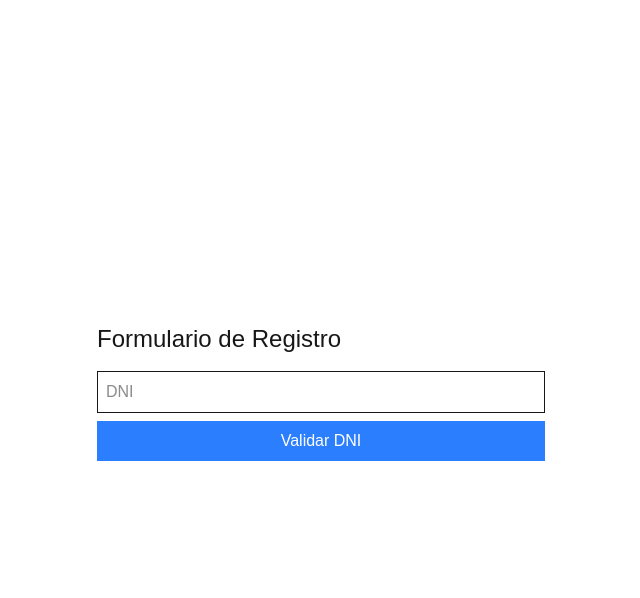
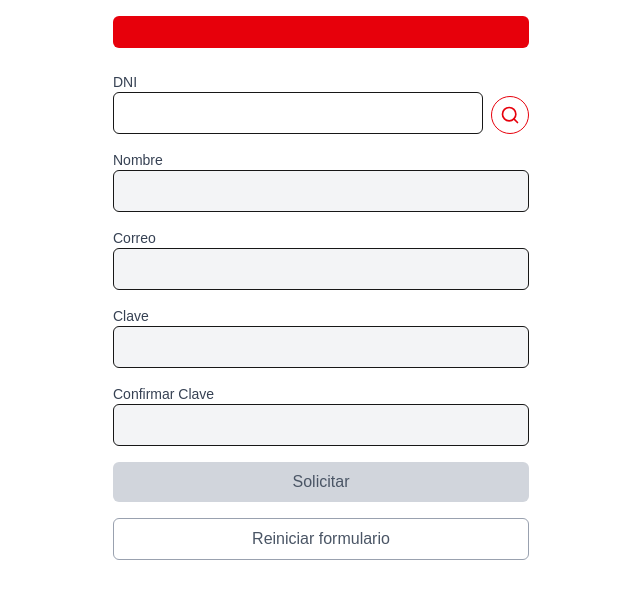
Before and after one commit to tdpcorpsa/singup, a Next.js app: page / in a window 1280 px wide. Shown: the top 598 px of the page, without its empty margins (319-959 px from the left). Built offline with nearby package versions, Linux system fonts and the light colour scheme.

Commit message:
Primer commit - registro con verificación de correo

```diff
--- a/package.json
+++ b/package.json
@@ -9,6 +9,9 @@
     "lint": "next lint"
   },
   "dependencies": {
+    "bcryptjs": "^3.0.2",
+    "jsonwebtoken": "^9.0.2",
+    "lucide-react": "^0.536.0",
     "next": "15.4.5",
     "nodemailer": "^7.0.5",
     "react": "19.1.0",
@@ -17,6 +20,8 @@
   "devDependencies": {
     "@eslint/eslintrc": "^3",
     "@tailwindcss/postcss": "^4.1.11",
+    "@types/bcryptjs": "^2.4.6",
+    "@types/jsonwebtoken": "^9.0.10",
     "@types/node": "^20",
     "@types/nodemailer": "^6.4.17",
     "@types/react": "^19",
--- a/src/app/api/check-dni/route.ts
+++ b/src/app/api/check-dni/route.ts
@@ -1,9 +1,11 @@
 import { NextResponse } from "next/server";
-
-const allowedDnis = ["12345678", "87654321", "11111111"];
 
 export async function POST(req: Request) {
   const { dni } = await req.json();
-  const valid = allowedDnis.includes(dni);
-  return NextResponse.json({ valid });
+
+  const baseUrl = process.env.NEXT_PUBLIC_TDP_API_BASE_URL;
+  const apiRes = await fetch(`${baseUrl}/rest/security/trabajador/check/${dni}`);
+  const data = await apiRes.json();
+
+  return NextResponse.json(data);
 }
--- a/src/app/api/send-verification-email/route.ts
+++ b/src/app/api/send-verification-email/route.ts
@@ -1,17 +1,32 @@
 import { NextResponse } from "next/server";
 import nodemailer from "nodemailer";
+import jwt from "jsonwebtoken";
+import bcrypt from "bcryptjs";
 
 const transporter = nodemailer.createTransport({
   service: "gmail",
   auth: {
-    user: "tu.email.de.prueba@gmail.com",
-    pass: "tu-contraseña-o-app-password",
+    user: process.env.EMAIL_USER,
+    pass: process.env.EMAIL_PASS,
   },
 });
 
 export async function POST(req: Request) {
-  const { email } = await req.json();
-  const token = Math.random().toString(36).substring(2, 15);
+  const { dni, nombreCompleto, email, clave } = await req.json();
+
+  const hashedPassword = await bcrypt.hash(clave, 10);
+
+  const token = jwt.sign(
+    {
+      dni,
+      nombreCompleto,
+      email,
+      hashedPassword,
+    },
+    process.env.JWT_SECRET as string,
+    { expiresIn: "10m" }
+  );
+
   const verificationUrl = `http://localhost:3000/verify-email?token=${token}`;
 
   await transporter.sendMail({
--- /dev/null
+++ b/src/app/api/verify-email/route.ts
@@ -0,0 +1,42 @@
+import { NextResponse } from "next/server";
+import jwt from "jsonwebtoken";
+
+interface Usuario {
+  dni: string;
+  nombreCompleto: string;
+  email: string;
+  hashedPassword: string;
+}
+
+const fakeDB: Usuario[] = [];
+
+export async function GET(req: Request) {
+  const { searchParams } = new URL(req.url);
+  const token = searchParams.get("token");
+
+  if (!token) {
+    return NextResponse.json({ success: false, message: "Token inválido" }, { status: 400 });
+  }
+
+  try {
+    const payload = jwt.verify(token, process.env.JWT_SECRET as string) as {
+      dni: string;
+      nombreCompleto: string;
+      email: string;
+      hashedPassword: string;
+    };
+
+    fakeDB.push({
+      dni: payload.dni,
+      nombreCompleto: payload.nombreCompleto,
+      email: payload.email,
+      hashedPassword: payload.hashedPassword,
+    });
+
+    console.log("Usuario registrado:", fakeDB);
+
+    return NextResponse.json({ success: true, data: payload });
+  } catch {
+    return NextResponse.json({ success: false, message: "Token inválido o expirado" }, { status: 400 });
+  }
+}
--- a/src/app/page.tsx
+++ b/src/app/page.tsx
@@ -1,67 +1,223 @@
 "use client";
-import { useState } from "react";
+import { useState, useEffect } from "react";
+import { Search } from "lucide-react";
 
 export default function Home() {
   const [dni, setDni] = useState("");
+  const [dniValid, setDniValid] = useState(false);
+  const [nombreCompleto, setNombreCompleto] = useState("");
   const [email, setEmail] = useState("");
-  const [dniValid, setDniValid] = useState(false);
-  const [emailSent, setEmailSent] = useState(false);
+  const [clave, setClave] = useState("");
+  const [confirmarClave, setConfirmarClave] = useState("");
+  const [, setEmailSent] = useState(false);
+  const [formValid, setFormValid] = useState(false);
+const [isSearching, setIsSearching] = useState(false);
+const [showPopup, setShowPopup] = useState(false);
+const [emailError, setEmailError] = useState("");
+const [claveError, setClaveError] = useState("");
+const [confirmarClaveError, setConfirmarClaveError] = useState("");
+const [isLoading, setIsLoading] = useState(false);
 
 const handleDniCheck = async () => {
-    const res = await fetch("/api/check-dni", {
+  setIsSearching(true);
+  const res = await fetch(`/api/check-dni`, {
     method: "POST",
     headers: { "Content-Type": "application/json" },
-      body: JSON.stringify({ dni }),
+    body: JSON.stringify({ dni })
   });
   const data = await res.json();
-    setDniValid(data.valid);
+
+  if (data?.data?.ESTADO === "ACTIVO") {
+    setDniValid(true);
+    setNombreCompleto(data.data.NOMBRE.trim());
+  } else {
+    setDniValid(false);
+    setNombreCompleto("");
+    alert("DNI no válido o trabajador no activo");
+  }
+  setIsSearching(false);
+};
+
+
+  const handleResetForm = () => {
+    setDni("");
+    setDniValid(false);
+    setNombreCompleto("");
+    setEmail("");
+    setClave("");
+    setConfirmarClave("");
+    setEmailSent(false);
+    setFormValid(false);
   };
 
   const handleSendEmail = async () => {
+  if (emailError || claveError || confirmarClaveError || !formValid) return;
+
+  setIsLoading(true);
   const res = await fetch("/api/send-verification-email", {
     method: "POST",
     headers: { "Content-Type": "application/json" },
-      body: JSON.stringify({ email }),
+    body: JSON.stringify({ dni, nombreCompleto, email, clave })
   });
-    if (res.ok) setEmailSent(true);
+
+  setIsLoading(false);
+    if (res.ok)
+  setEmailSent(true);
+  setShowPopup(true);
+  handleResetForm();
 };
+useEffect(() => {
+  // Email formato simple regex
+const emailRegex = /^[\w.-]+@([\w-]+\.)+[\w-]{2,4}$/;
+  if (email && !emailRegex.test(email)) {
+    setEmailError("Ingresa un correo válido.");
+  } else {
+    setEmailError("");
+  }
+
+  // Clave mínimo 6 caracteres
+  if (clave && clave.length < 6) {
+    setClaveError("Clave mínima de 6 caracteres.");
+  } else {
+    setClaveError("");
+  }
+
+  // Confirmar clave
+  if (confirmarClave && clave !== confirmarClave) {
+    setConfirmarClaveError("Las claves no coinciden.");
+  } else {
+    setConfirmarClaveError("");
+  }
+}, [email, clave, confirmarClave]);
+
+  useEffect(() => {
+    if (
+      dniValid &&
+      nombreCompleto.trim() &&
+      email.trim() &&
+      clave &&
+      confirmarClave &&
+      clave === confirmarClave
+    ) {
+      setFormValid(true);
+    } else {
+      setFormValid(false);
+    }
+  }, [dniValid, nombreCompleto, email, clave, confirmarClave]);
 
   return (
-    <main className="flex min-h-screen flex-col items-center justify-center p-4">
-      <div className="w-full max-w-md">
-        <h1 className="text-2xl mb-4">Formulario de Registro</h1>
+    <div className="max-w-md mx-auto p-4">
+      <header className="bg-red-600 text-white py-4 px-6 rounded-md flex justify-between items-center">
+
+      </header>
+
+      <form className="space-y-4 mt-6" onSubmit={(e) => { e.preventDefault(); handleDniCheck(); }}>
+        <div className="flex items-end gap-2">
+          <div className="flex-1">
+            <label className="block text-sm font-medium text-gray-700">DNI</label>
             <input
               type="text"
-          placeholder="DNI"
               value={dni}
               onChange={(e) => setDni(e.target.value)}
-          className="border p-2 w-full mb-2"
+disabled={dniValid || isSearching}
+className={`w-full border rounded-md px-3 py-2 ${(dniValid || isSearching) ? "bg-gray-100 cursor-not-allowed" : ""}`}
+
             />
+          </div>
 <button
-          onClick={handleDniCheck}
-          className="bg-blue-500 text-white px-4 py-2 w-full mb-4"
+  type="submit"
+  disabled={isSearching || dniValid}
+  className={`p-2 rounded-full border border-red-600 text-red-600 ${!dniValid && !isSearching ? "hover:bg-red-100" : "cursor-not-allowed opacity-50"}`}
 >
-          Validar DNI
+  {isSearching ? <div className="animate-spin border-2 border-red-600 border-t-transparent rounded-full w-5 h-5"></div> : <Search className="w-5 h-5" />}
 </button>
-        {dniValid && (
-          <>
+        </div>
+
+        <div>
+          <label className="block text-sm font-medium text-gray-700">Nombre</label>
+          <input
+            type="text"
+            value={nombreCompleto}
+            readOnly
+            className="w-full border rounded-md px-3 py-2 bg-gray-100"
+          />
+        </div>
+
+<div>
+  <label className="block text-sm font-medium text-gray-700">Correo</label>
   <input
     type="email"
-              placeholder="Correo Electrónico"
     value={email}
     onChange={(e) => setEmail(e.target.value)}
-              className="border p-2 w-full mb-2"
+    disabled={!dniValid || isSearching}
+    className={`w-full border rounded-md px-3 py-2 ${(!dniValid || isSearching) ? "bg-gray-100 cursor-not-allowed" : ""}`}
   />
+  {emailError && <p className="text-red-500 text-sm mt-1">{emailError}</p>}
+</div>
+
+<div>
+  <label className="block text-sm font-medium text-gray-700">Clave</label>
+  <input
+    type="password"
+    value={clave}
+    onChange={(e) => setClave(e.target.value)}
+    disabled={!dniValid || isSearching}
+    className={`w-full border rounded-md px-3 py-2 ${(!dniValid || isSearching) ? "bg-gray-100 cursor-not-allowed" : ""}`}
+  />
+  {claveError && <p className="text-red-500 text-sm mt-1">{claveError}</p>}
+</div>
+
+<div>
+  <label className="block text-sm font-medium text-gray-700">Confirmar Clave</label>
+  <input
+    type="password"
+    value={confirmarClave}
+    onChange={(e) => setConfirmarClave(e.target.value)}
+    disabled={!dniValid || isSearching}
+    className={`w-full border rounded-md px-3 py-2 ${(!dniValid || isSearching) ? "bg-gray-100 cursor-not-allowed" : ""}`}
+  />
+  {confirmarClaveError && <p className="text-red-500 text-sm mt-1">{confirmarClaveError}</p>}
+</div>
+
+
     <button
+  type="button"
   onClick={handleSendEmail}
-              className="bg-green-500 text-white px-4 py-2 w-full mb-4"
+  disabled={!formValid}
+  className={`w-full py-2 rounded-md transition ${formValid ? "bg-red-600 text-white hover:bg-red-700" : "bg-gray-300 text-gray-600 cursor-not-allowed"}`}
 >
-              Enviar Correo de Verificación
+  Solicitar
 </button>
-          </>
+
+<button
+  type="button"
+  onClick={handleResetForm}
+  className="w-full py-2 rounded-md border border-gray-400 text-gray-600 hover:bg-gray-100 transition"
+>
+  Reiniciar formulario
+</button>
+
+      </form>
+{showPopup && (
+  <div className="fixed inset-0 bg-opacity-1 backdrop-blur-sm flex items-center justify-center z-50">
+    <div className="bg-white rounded-md p-6 shadow-lg text-center">
+      <p className="text-green-600 font-semibold">Correo de verificación enviado.</p>
+      <button
+        onClick={() => setShowPopup(false)}
+        className="mt-4 px-4 py-2 bg-red-600 text-white rounded-md hover:bg-red-700"
+      >
+        Aceptar
+      </button>
+    </div>
+  </div>
 )}
-        {emailSent && <p>Correo de verificación enviado.</p>}
+
+
+{isLoading && (
+  <div className="fixed inset-0 bg-opacity-1 backdrop-blur-sm flex items-center justify-center z-50">
+    <div className="animate-spin rounded-full h-12 w-12 border-t-4 border-red-600 border-solid"></div>
   </div>
-    </main>
+)}
+    </div>
   );
 }
--- /dev/null
+++ b/src/app/registro-exitoso/page.tsx
@@ -0,0 +1,10 @@
+export default function RegistroExitoso() {
+  return (
+    <main className="flex min-h-screen items-center justify-center">
+      <div className="text-center">
+        <h1 className="text-3xl font-bold mb-4">¡Registro Exitoso!</h1>
+        <p>Ahora puedes iniciar sesión.</p>
+      </div>
+    </main>
+  );
+}
```
Also changed, not shown: src/app/verify-email/page.tsx (added, +52 -0 lines), 1 other file (tests, documents, lock files or other folders). Lines whose indentation alone changed are shown as unchanged.
